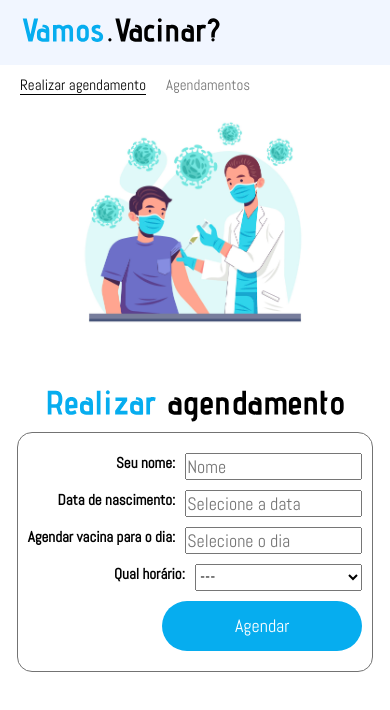
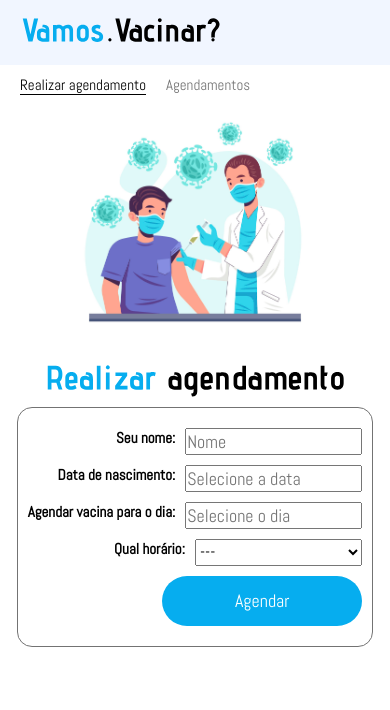
Before and after one commit to doug-22/vamos-vacinar, a React (Create React App) app: page /cadastrar-agendamento in a window 390 px wide. Shown: the top 710 px of the page. Built offline with nearby package versions, Linux system fonts and the light colour scheme.

Commit message:
Refactor responsiveness ragistration page

```diff
--- a/src/Pages/Registration/styles.css
+++ b/src/Pages/Registration/styles.css
@@ -45,7 +45,7 @@
     }
 
     .content-form {
-        margin: 50px 10px;
+        margin: 25px 10px;
     }
 
     .box-result-appointment img{
```
